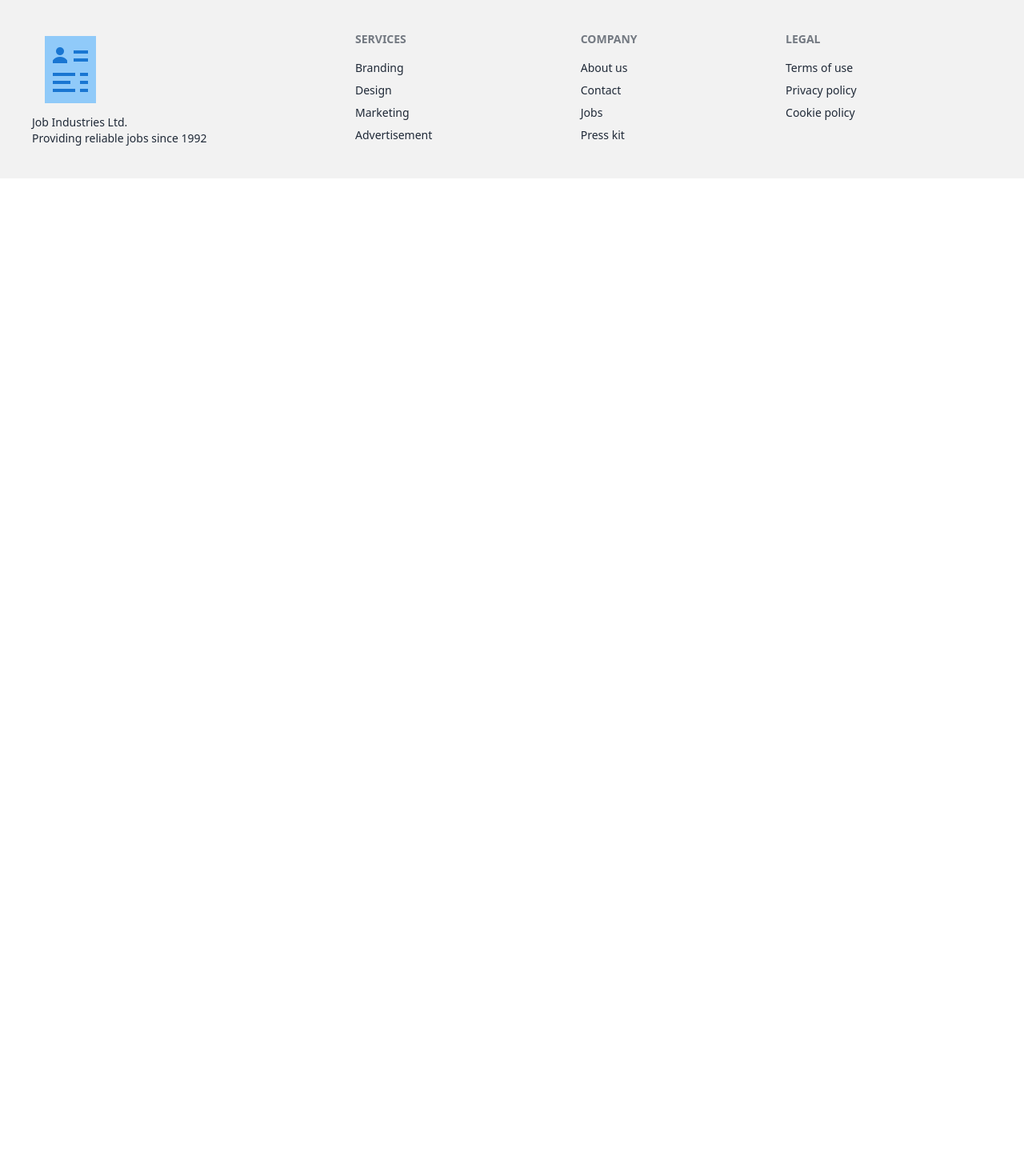
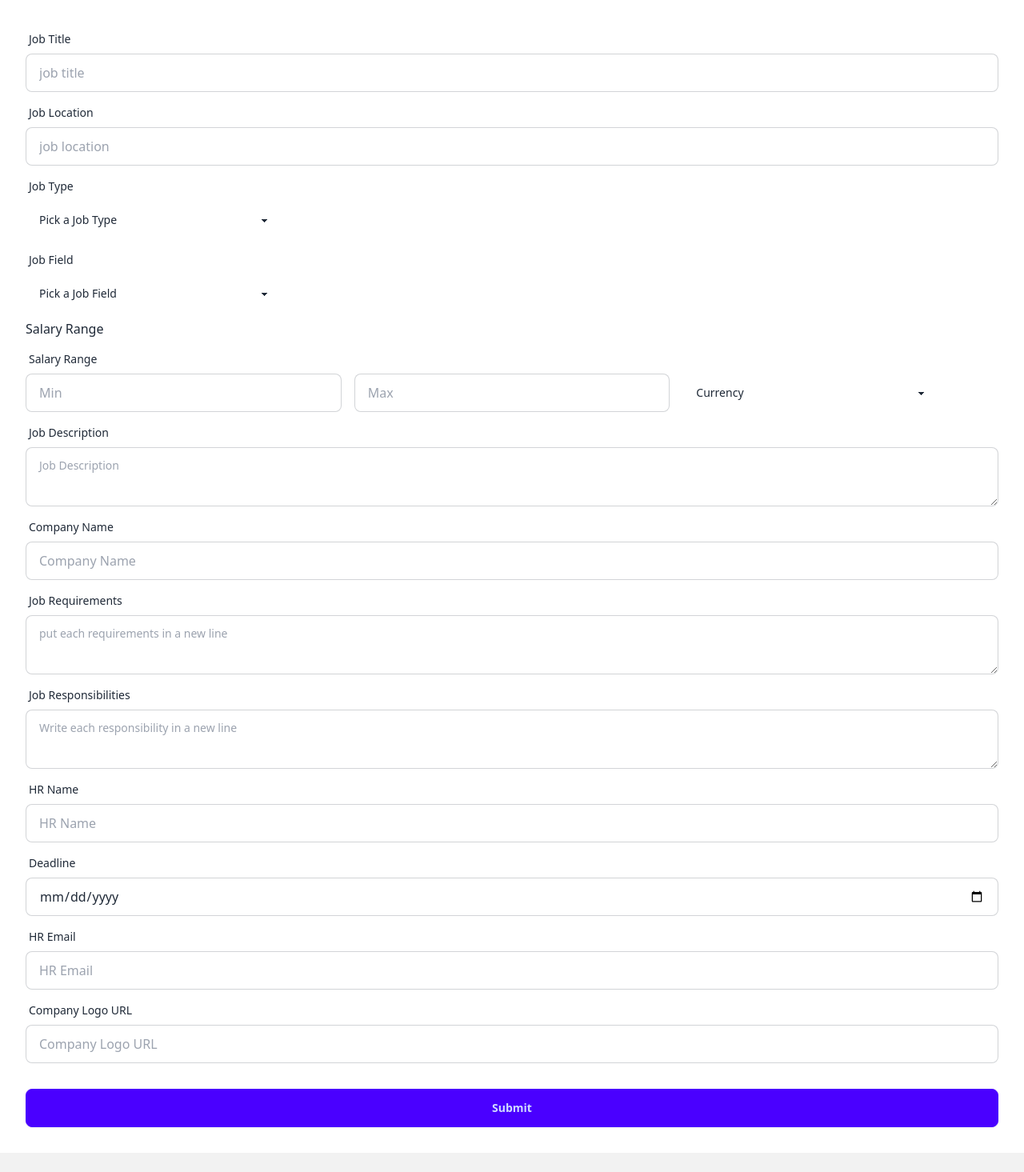
Before and after one commit to dipto230/job-portal-client, a React (Vite) app: page /AddJob in a window 1280 px wide. Shown: the part 105-1570 px from the top of the page at 80% size. Before the commit the page ends 800 px from the top, so only its background shows below. Built offline with nearby package versions, Linux system fonts and the light colour scheme; no server answers; sample sign-in values are in the browser's storage.

Commit message:
from section done

```diff
--- a/src/pages/AddJob/AddJob.jsx
+++ b/src/pages/AddJob/AddJob.jsx
@@ -4,6 +4,133 @@ const AddJob = () => {
     return (
         <div>
             <h2  className='text-3xl'>Post A New Job Please </h2>
+            <form className="card-body">
+
+            {/* job title*/}
+        <div className="form-control">
+          <label className="label">
+            <span className="label-text">Job Title</span>
+          </label>
+          <input type="text" name='title' placeholder="job title" className="input input-bordered" required />
+        </div>
+        {/* job location */}
+        <div className="form-control">
+          <label className="label">
+            <span className="label-text">Job Location</span>
+          </label>
+          <input type="text" name='location' placeholder="job location" className="input input-bordered" required />
+
+        </div>
+           {/* job Type */}
+           <div className="form-control">
+          <label className="label">
+            <span className="label-text">Job Type</span>
+          </label>
+          <select className="select select-ghost w-full max-w-xs">
+  <option disabled selected>Pick a Job Type</option>
+  <option>Full-Time</option>
+  <option>Prt-Time</option>
+  <option>Internship</option>
+</select>
+
+        </div>
+         {/* job Category */}
+         <div className="form-control">
+          <label className="label">
+            <span className="label-text">Job Field</span>
+          </label>
+          <select className="select select-ghost w-full max-w-xs">
+  <option disabled selected>Pick a Job Field</option>
+  <option>Engineering</option>
+  <option>Marketing</option>
+  <option>Finance</option>
+</select>
+
+        </div>
+
+        {/**Salary Range */}
+        <p>Salary Range</p>
+        <div className='grid grid-cols-1 lg:grid-cols-3 gap-4 items-end'>
+                    <div className="form-control">
+                        <label className="label">
+                            <span className="label-text">Salary Range</span>
+                        </label>
+                        <input type="text" name='min' placeholder="Min" className="input input-bordered" required />
+                    </div>
+                    <div className="form-control">
+                        <input type="text" name='max' placeholder="Max " className="input input-bordered" required />
+                    </div>
+                    <div className="form-control">
+                        <select defaultValue="Currency" name="currency" className="select select-ghost w-full max-w-xs">
+                            <option disabled>Currency</option>
+                            <option>BDT</option>
+                            <option>USD</option>
+                            <option>INR</option>
+                        </select>
+                    </div>
+                </div>
+                    {/* Job Description */}
+                    <div className="form-control">
+                    <label className="label">
+                        <span className="label-text">Job Description</span>
+                    </label>
+                    <textarea className="textarea textarea-bordered" placeholder="Job Description" name="description" required></textarea>
+                </div>
+                   {/* Company Name */}
+                   <div className="form-control">
+                    <label className="label">
+                        <span className="label-text">Company Name</span>
+                    </label>
+                    <input type="text" name='company' placeholder="Company Name" className="input input-bordered" required />
+                </div>
+                    {/* requirements */}
+                    <div className="form-control">
+                    <label className="label">
+                        <span className="label-text">Job Requirements</span>
+                    </label>
+                    <textarea className="textarea textarea-bordered" placeholder="put each requirements in a new line" name="requirements" required></textarea>
+                </div>
+                  {/* responsibilities */}
+                <div className="form-control">
+                    <label className="label">
+                        <span className="label-text">Job Responsibilities</span>
+                    </label>
+                    <textarea className="textarea textarea-bordered" placeholder="Write each responsibility in a new line" name="responsibilities" required></textarea>
+                </div>
+                  {/* HR Name */}
+                  <div className="form-control">
+                    <label className="label">
+                        <span className="label-text">HR Name</span>
+                    </label>
+                    <input type="text" name='hr_name' placeholder="HR Name" className="input input-bordered" required />
+                </div>
+             {/* application Deadline */}
+             <div className="form-control">
+                    <label className="label">
+                        <span className="label-text">Deadline</span>
+                    </label>
+                    <input type="date" name='applicationDeadline' placeholder="Deadline" className="input input-bordered" required />
+                </div>
+                 {/* HR Email */}
+                 <div className="form-control">
+                    <label className="label">
+                        <span className="label-text">HR Email</span>
+                    </label>
+                    <input type="text"  name='hr_email' placeholder="HR Email" className="input input-bordered" required />
+                </div>
+                  {/* HR Name */}
+                  <div className="form-control">
+                    <label className="label">
+                        <span className="label-text">Company Logo URL</span>
+                    </label>
+                    <input type="text" name='company_logo' placeholder="Company Logo URL" className="input input-bordered" required />
+                </div>
+
+         {/* submit button */}
+         <div className="form-control mt-6">
+                    <button className="btn btn-primary">Submit</button>
+                </div>
+      </form>
         </div>
     );
 };
```
